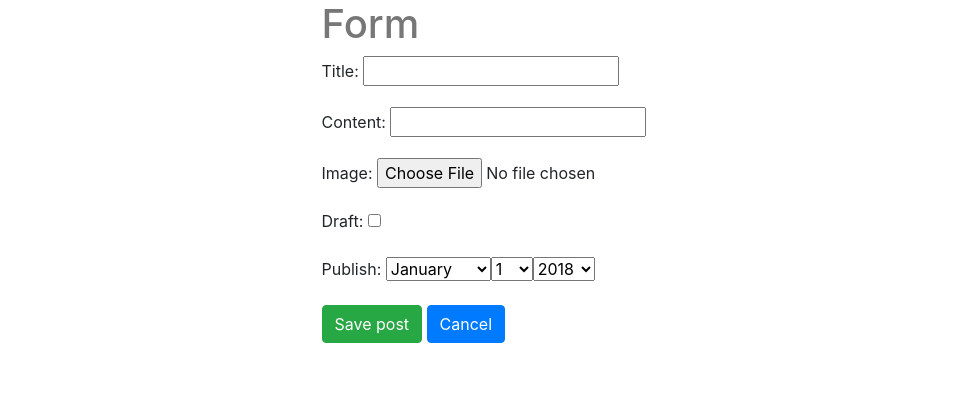
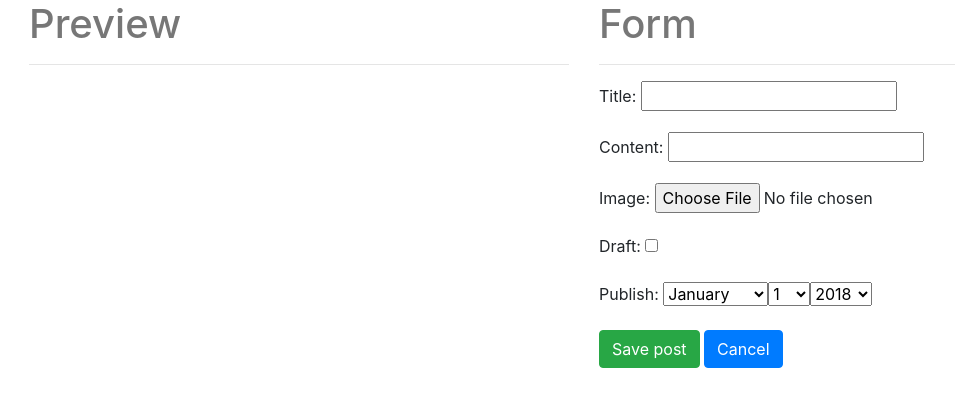
Before and after one commit to krispea3/tryDjango, a Django app: template src/templates/post_form.html in a window 1280 px wide. Shown: the top 407 px of the page, without its empty margins (56-1011 px from the left). Run offline with Django 3.2, Linux system fonts and the light colour scheme; the template is opened without the code that fills it: values that come from a table or form of the project are taken from there, others are empty; some libraries are stand-ins or nearby versions.

Commit message:
Implemented our own Form-preview. Tested OK

```diff
--- a/src/posts/forms.py
+++ b/src/posts/forms.py
@@ -7,7 +7,7 @@ from .models import Post
 
 class PostForm(forms.ModelForm):
     """Form for posts"""
-    content = forms.CharField(widget=PagedownWidget())
+    content = forms.CharField(widget=PagedownWidget(show_preview=False))
     publish = forms.DateField(widget=forms.SelectDateWidget)
     class Meta:
         model = Post
--- a/src/templates/base.html
+++ b/src/templates/base.html
@@ -62,12 +62,37 @@
                 $(this).html(markedContent)
             })
         })*/
-        // add img-fluid class to all <img> tags within the content field
         $(document).ready(function(){
+            // add img-fluid class to all <img> tags within the content field
             $(".post-detail-item img").each(function(){
                 $(this).addClass("img-fluid")
             })
+            // setting up form-preview
+                //Title
+            var titleInput = $('#id_title');
+            function setTitle(value) {
+                $('#preview-title').text(value);
+            }
+            setTitle(titleInput.val())
+            titleInput.keyup(function() {
+                setTitle(titleInput.val())
+            })
+                // Content
+            var contentInput = $('#id_content');
+            function setContent(value) {
+                var markedContent = marked(value);
+                $('#preview-content').html(markedContent);
+                $('#preview-content img').each(function(){
+                    $(this).addClass('img-fluid');
+                })
+            }
+            setContent(contentInput.val());
+            contentInput.keyup(function() {
+                var newContent = $(this).val();
+                setContent(newContent);
+            })
         })
+
     </script>
 </body>
 
--- a/src/templates/post_form.html
+++ b/src/templates/post_form.html
@@ -14,8 +14,20 @@
 {% block content %}
 <!-- keeps the content of the parent block -->
 <!-- {{ block.super}} -->
+<div class='row'>
+    {% comment %} Preview {% endcomment %}
+    <div class='col-sm-6'>
+        <h1>Preview</h1>
+        <hr/>
+        <div class='content-preview'>
+            <h3 id='preview-title'></h3>
+            <p id='preview-content'></p>
+        </div>
+    </div>
+    {% comment %} Form {% endcomment %}
     <div class='col-sm-6 mx-auto'>
         <h1>Form</h1>
+        <hr/>
     {% comment %} enctype="multipart/form-data has to be defined when form contains file uploads {% endcomment %}
         <form method="POST" action="" enctype="multipart/form-data">{% csrf_token %}
         <!-- as_p means as paragraph -->
@@ -24,4 +36,5 @@
             <a href="/posts" class="btn btn-primary">Cancel</a>
         </form>
     </div>
+</div>
 {% endblock content %}
--- a/src/templates/post_list.html
+++ b/src/templates/post_list.html
@@ -2,6 +2,7 @@
 
 {% block content %}
 <div class='col-lg-6 mx-auto'>
+{% comment %} Title {% endcomment %}
     <div class='row'>
         <h1>My posts</h1>
     </div>
@@ -49,7 +50,7 @@
                 {% endif %}
                 {% comment %} Content as Markdown {% endcomment %}
                 <div class='post-detail-item card-text'>
-                    {{ post.get_markdown }}
+                    {{ post.get_markdown|truncatechars_html:50 }}
                 </div>
                 <!-- Buttons -->
                 <a href="{{ post.get_absolute_url }}" class="btn btn-primary">View post</a>
```
Also changed, not shown: src/db.sqlite3. Lines whose indentation alone changed are shown as unchanged.
